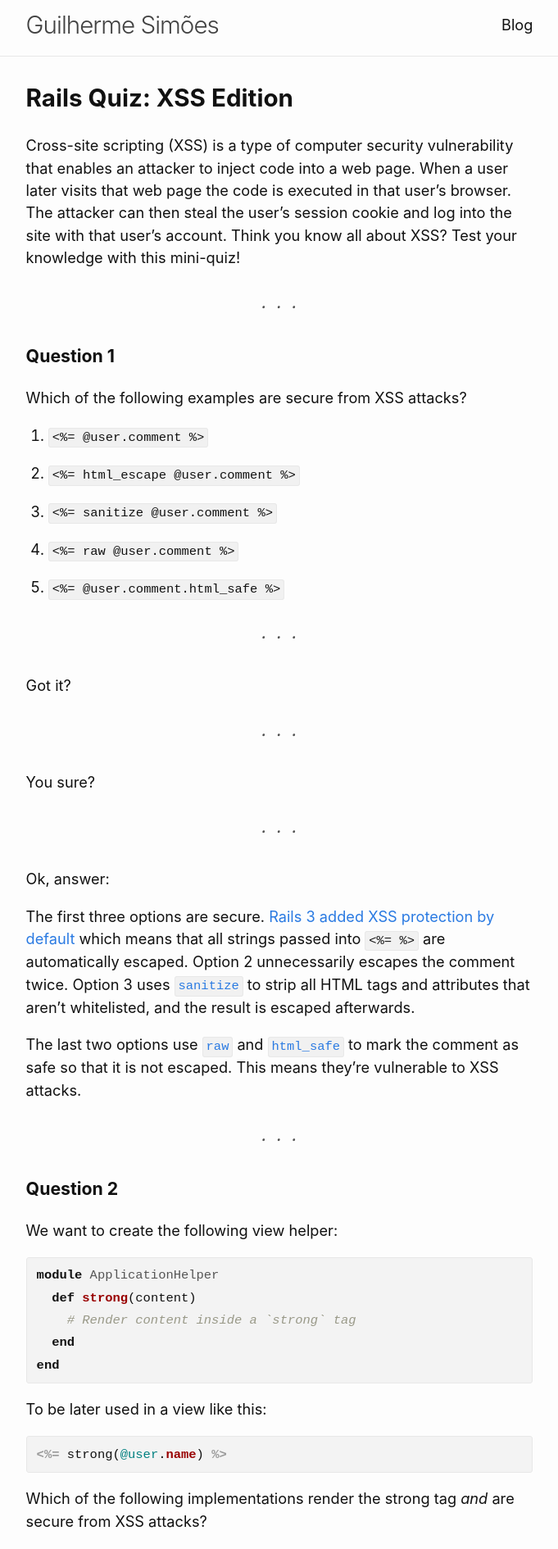
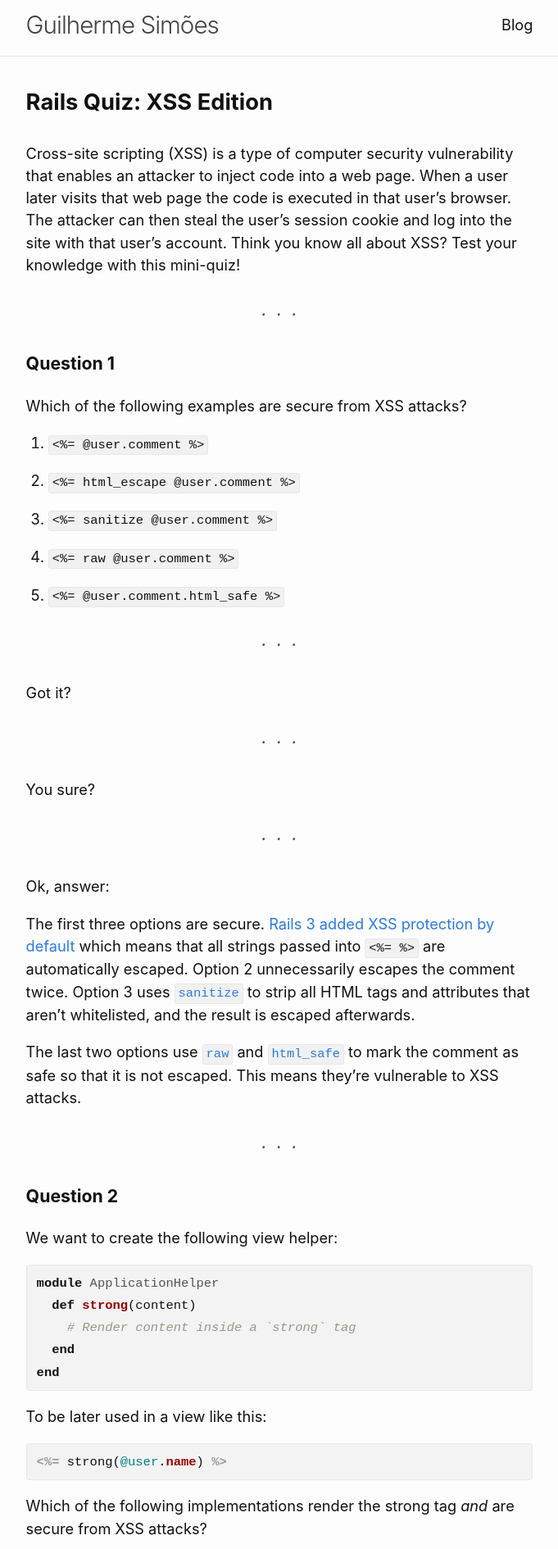
Before and after one commit to guilhermesimoes/guilhermesimoes.github.io, a Jekyll site: the page built from _posts/2017-06-22-rails-quiz-xss-edition.md, in a window 1280 px wide. Shown: the top 1890 px of the page at 82% size, without its empty margins (299-980 px from the left). Built offline with Jekyll 4.4.1, drawn with Linux system fonts in a browser that asks for light colours.

Commit message:
Make headings the same size across all pages

```diff
--- a/_sass/_layout.scss
+++ b/_sass/_layout.scss
@@ -119,10 +119,6 @@
   padding: $spacing-unit 0;
 }
 
-.page-heading {
-  font-size: 1.25em;
-}
-
 .post-list {
   margin-bottom: $spacing-unit * 2;
 
--- a/_sass/_post.scss
+++ b/_sass/_post.scss
@@ -1,11 +1,6 @@
 /**
  * Posts
  */
-.post-title {
-  font-size: 1.625em;
-  line-height: 1;
-}
-
 .post-content {
   margin-bottom: $spacing-unit * 2;
 }
```
Also changed, not shown: _pages/blog.html (+3 -5 lines).
